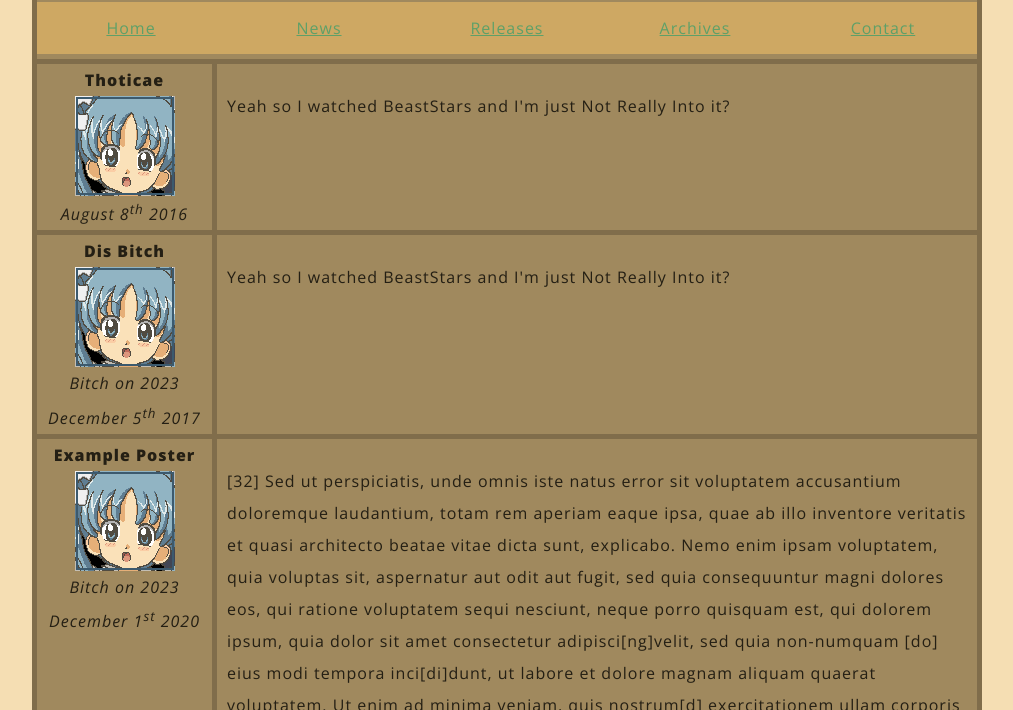
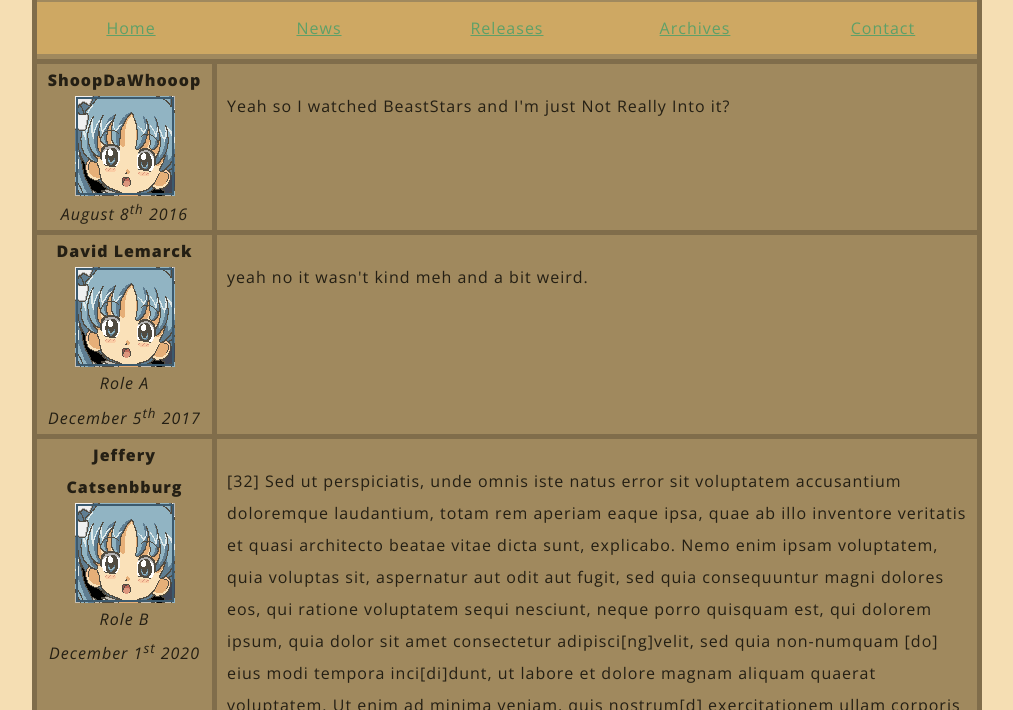
Before and after one commit to amyjbrown/forum-mockup, a plain HTML site: page index.html in a window 1280 px wide. Shown: the part 90-800 px from the top of the page, without its empty margins (133-1146 px from the left). Drawn offline with nearby package versions, Linux system fonts and the light colour scheme.

Commit message:
Updated names

```diff
--- a/index.html
+++ b/index.html
@@ -29,10 +29,10 @@
 <main>
     <article class="post-container">
         <div class="post-id">
-            <p class="user-name"> <strong>Thoticae</strong></p>
+            <p class="user-name"> <strong>ShoopDaWhooop</strong></p>
             <img src="images/wikipedia_avi.png" class="avatar"
-                alt="User 'Thoticae's avatar"
-                title="User 'Thoticae's avatar"
+                alt="User avatar"
+                title="User avatar"
                 width="100"
                 height="100"
             >
@@ -47,33 +47,33 @@
 
     <article class="post-container">
         <div class="post-id">
-            <p class="user-name"> <strong>Dis Bitch</strong></p>
+            <p class="user-name"> <strong>David Lemarck</strong></p>
             <img src="images/wikipedia_avi.png" class="avatar"
-                alt="User 'Dis Bitch's avatar"
-                title="User 'Dis Bitch's avatar"
+                alt="User avatar"
+                title="User avatar"
                 width="100"
                 height="100"
             >
-            <p class="post-user-title"><em>Bitch on 2023</em></p>
+            <p class="post-user-title"><em>Role A</em></p>
             <p class="post-time"><em>
                 <time datetime="2017-12-05 11:05">December 5<sup>th</sup> 2017</time>
             </em></p>
         </div>
         <div class="post-body">
-            <p>Yeah so I watched BeastStars and I'm just Not Really Into it?</p>
+            <p>yeah no it wasn't kind meh and a bit weird.</p>
         </div>
     </article>
 
     <article class="post-container">
         <div class="post-id">
-            <p class="user-name"> <strong>Example Poster</strong></p>
+            <p class="user-name"> <strong>Jeffery Catsenbburg</strong></p>
             <img src="images/wikipedia_avi.png" class="avatar"
-                alt="User 'Example Poster's avatar"
-                title="User 'Example Poster's avatar"
+                alt="User avatar"
+                title="User avatar"
                 width="100"
                 height="100"
             >
-            <p class="post-user-title"><em>Bitch on 2023</em></p>
+            <p class="post-user-title"><em>Role B</em></p>
             <p class="post-time"><em>
                 <time datetime="2020-01-03 23:01">December 1<sup>st</sup> 2020</time>
             </em></p>
```
